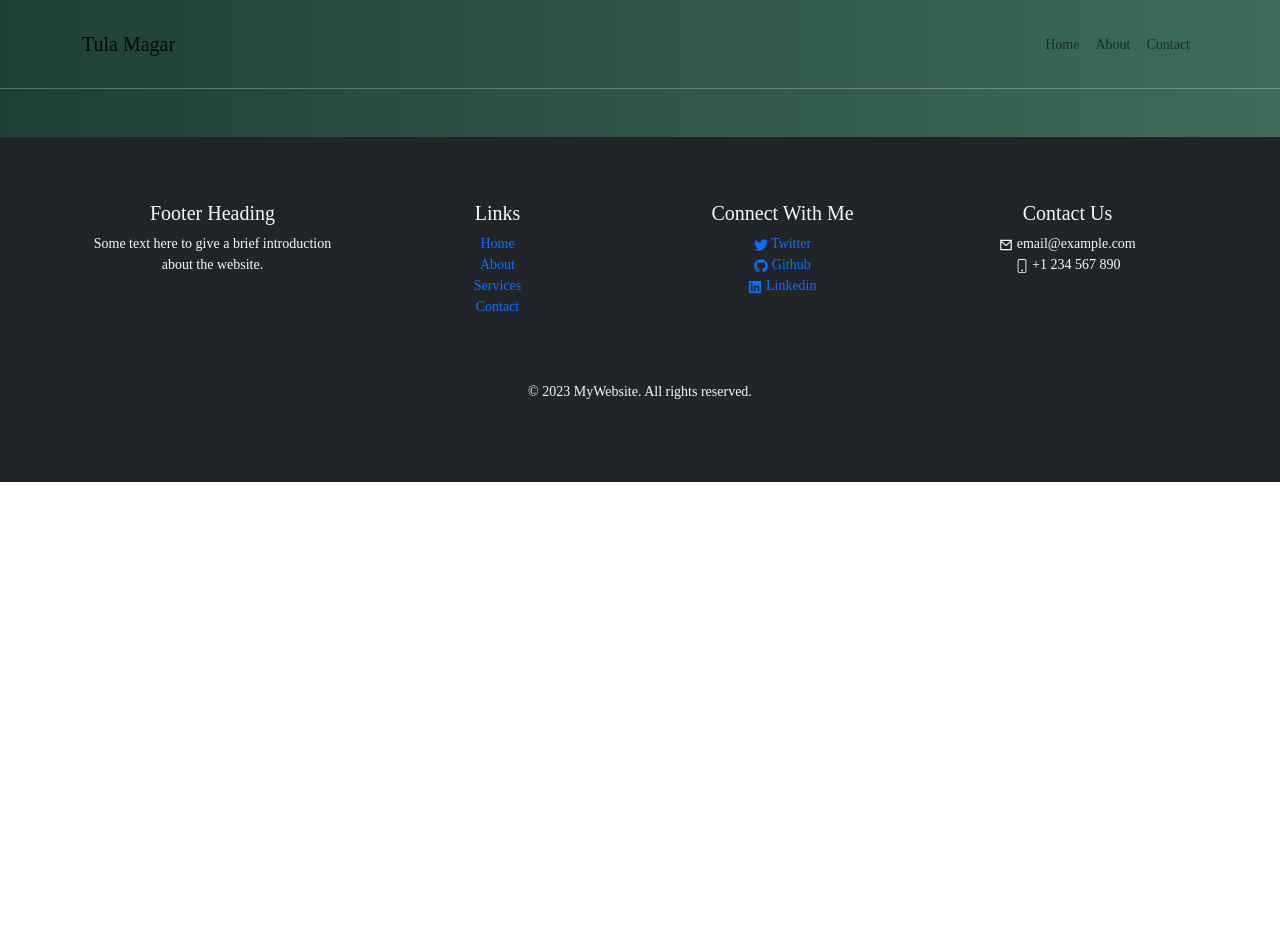
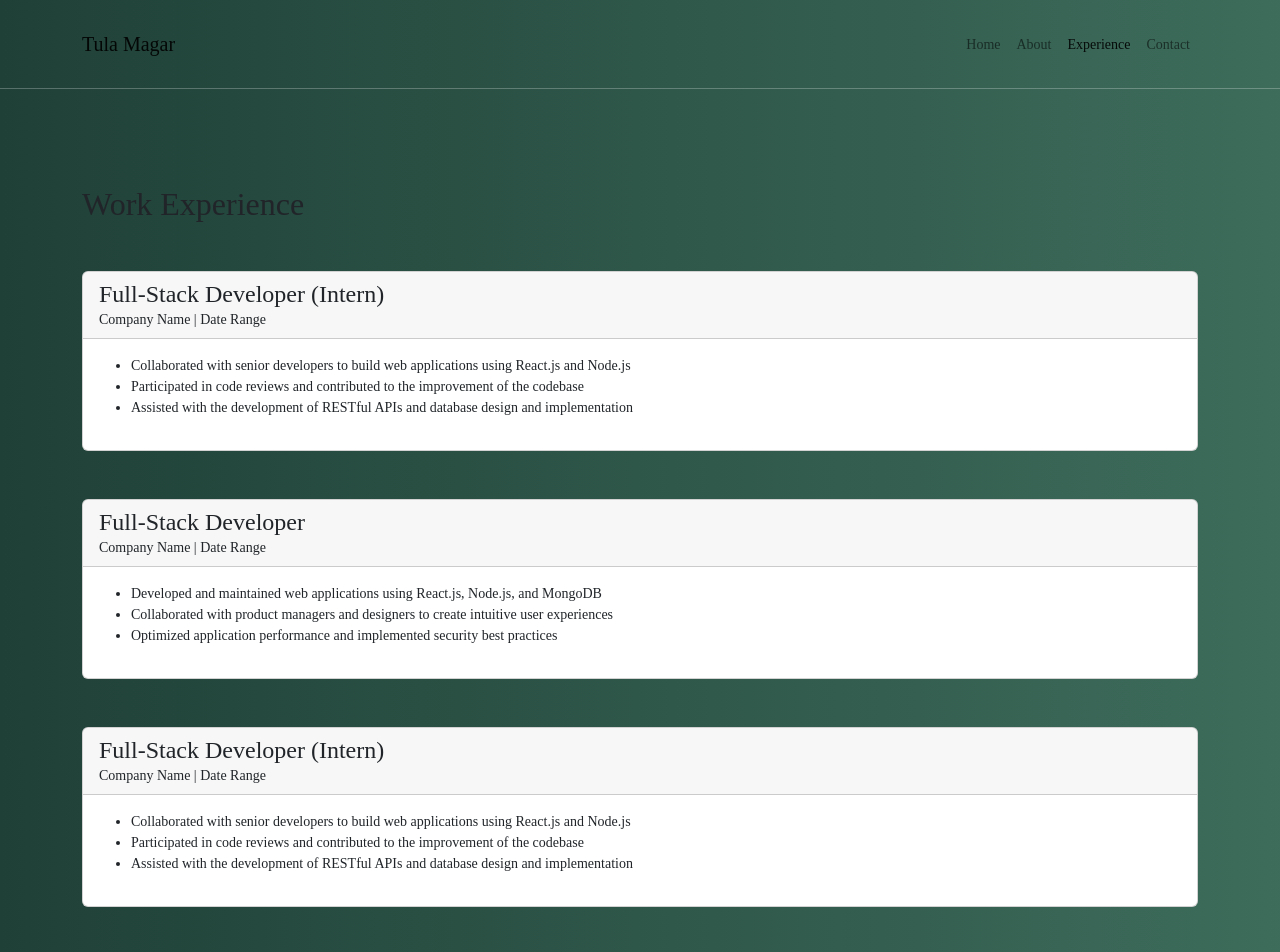
Before and after one commit to Tula-Magar/portfolio, a React (Create React App) app: page /experience in a window 1280 px wide. Shown: the top 952 px of the page. Before the commit the page ends 800 px from the top, so only its background shows below. Built offline with nearby package versions, Linux system fonts and the light colour scheme.

Commit message:
only completed work experience layout and design

```diff
--- a/src/App.tsx
+++ b/src/App.tsx
@@ -11,6 +11,7 @@ import Home from "./General/Home";
 import About from "./General/AboutMe";
 import Contact from "./General/Contact";
 import Footer from "./General/Footer";
+import Experience from "./Work/Experience";
 
 const App = () => {
   return (
@@ -21,6 +22,7 @@ const App = () => {
         <Routes>
           <Route path="/" element={<Home />} />
           <Route path="/about" element={<About />} />
+          <Route path="/experience" element={<Experience />} />
           <Route path="/contact" element={<Contact />} />
         </Routes>
         <Footer />
--- a/src/General/AboutMe.tsx
+++ b/src/General/AboutMe.tsx
@@ -1,5 +1,69 @@
 import React from "react";
+import { Container, Row, Col, Card, Image, Button } from "react-bootstrap";
+import Skills from "./Skills";
+import skills from "./Skills";
 
-export default function AboutMe() {
-  return <div>AboutMe</div>;
+function AboutMe() {
+  return (
+    <>
+      <Container className="my-5">
+        <Row>
+          <Col md={4} className="text-center">
+            <Image
+              src="https://via.placeholder.com/150"
+              alt="Profile Picture"
+              className="rounded-circle mb-3"
+              fluid
+            />
+            <h2>John Doe</h2>
+            <p>Web Developer</p>
+            <Button variant="primary" className="mb-3">
+              Download Resume
+            </Button>
+          </Col>
+          <Col md={8}>
+            <h2>About Me</h2>
+            <p>
+              As a Full Stack developer, I have experience and knowledge in the
+              front-end, back-end and database aspects of web development. I am
+              proficient in a wide range of programming languages, frameworks,
+              and technologies, including but not limited to:
+            </p>
+          </Col>
+        </Row>
+      </Container>
+      <Skills />
+      <Container className="pb-5">
+        <Row className="mb-5 pb-5 text-dark">
+          <Col md={6} className="text-center">
+            <Card className="mb-3  h-100">
+              <Card.Body>
+                <Card.Text>
+                  I have experience building dynamic and responsive web
+                  applications using both monolithic and microservice
+                  architectures, as well as deploying and maintaining web
+                  applications on cloud-based services.
+                </Card.Text>
+              </Card.Body>
+            </Card>
+          </Col>
+          <Col md={6} className="text-center">
+            <Card className="mb-3 h-100">
+              <Card.Body>
+                <Card.Text>
+                  In addition, I possess strong problem-solving skills,
+                  communication skills, and an ability to learn and adapt
+                  quickly to new technologies and tools. I am passionate about
+                  developing robust, scalable, and secure web applications that
+                  provide a seamless user experience.
+                </Card.Text>
+              </Card.Body>
+            </Card>
+          </Col>
+        </Row>
+      </Container>
+    </>
+  );
 }
+
+export default AboutMe;
--- a/src/General/Skills.tsx
+++ b/src/General/Skills.tsx
@@ -8,8 +8,8 @@ export default function Skills() {
         <h2 className="mb-4">Skills</h2>
         <hr />
         <Row className="mb-5 pb-5">
-          <Col md={4}>
-            <h4>Programming Languages</h4>
+          <Col md={6} className="mb-4 py-5">
+            <h4 className="mb-4">Programming Languages</h4>
             <ul className="list-group ">
               <li className="list-group-item list-group-item-primary">C#</li>
               <li className="list-group-item list-group-item-secondary">
@@ -21,8 +21,8 @@ export default function Skills() {
               <li className="list-group-item list-group-item-danger">Python</li>
             </ul>
           </Col>
-          <Col md={4}>
-            <h4>Frameworks/Libraries</h4>
+          <Col md={6} className="mb-4 py-5">
+            <h4 className="mb-4">Frameworks/Libraries</h4>
             <ul className="list-group">
               <li className="list-group-item list-group-item-primary">React</li>
               <li className="list-group-item list-group-item-secondary">
@@ -36,8 +36,20 @@ export default function Skills() {
               </li>
             </ul>
           </Col>
-          <Col md={4}>
-            <h4>Tools</h4>
+          <Col md={6} className="mb-4 py-5">
+            <h4 className="mb-4">Database</h4>
+            <ul className="list-group">
+              <li className="list-group-item list-group-item-primary">
+                SQL Server
+              </li>
+              <li className="list-group-item list-group-item-secondary">
+                MongoDB
+              </li>
+              <li className="list-group-item list-group-item-success">MySQL</li>
+            </ul>
+          </Col>
+          <Col md={6} className="mb-4 py-5">
+            <h4 className="mb-4">Tools</h4>
             <ul className="list-group">
               <li className="list-group-item list-group-item-primary">
                 Visual Studio
--- a/src/Navigation/Navigation.tsx
+++ b/src/Navigation/Navigation.tsx
@@ -27,6 +27,13 @@ export default function Navigation() {
               </Nav.Link>
               <Nav.Link
                 as={NavLink}
+                to="/experience"
+                onClick={() => setExpanded(false)}
+              >
+                Experience
+              </Nav.Link>
+              <Nav.Link
+                as={NavLink}
                 to="/contact"
                 onClick={() => setExpanded(false)}
               >
--- /dev/null
+++ b/src/Work/Experience.tsx
@@ -0,0 +1,96 @@
+import React from "react";
+import { Container, Row, Col, Card } from "react-bootstrap";
+
+function WorkExperience() {
+  return (
+    <Container className="my-5 py-5 text-dark">
+      <h2 className="mb-5">Work Experience</h2>
+      <Row className="mb-5">
+        <Col>
+          <Card>
+            <Card.Header>
+              <h4 className="mb-0">Full-Stack Developer (Intern)</h4>
+              <p className="mb-0">Company Name | Date Range</p>
+            </Card.Header>
+            <Card.Body>
+              <Card.Text>
+                <ul>
+                  <li>
+                    Collaborated with senior developers to build web
+                    applications using React.js and Node.js
+                  </li>
+                  <li>
+                    Participated in code reviews and contributed to the
+                    improvement of the codebase
+                  </li>
+                  <li>
+                    Assisted with the development of RESTful APIs and database
+                    design and implementation
+                  </li>
+                </ul>
+              </Card.Text>
+            </Card.Body>
+          </Card>
+        </Col>
+      </Row>
+      <Row className="mb-5">
+        <Col>
+          <Card>
+            <Card.Header>
+              <h4 className="mb-0">Full-Stack Developer</h4>
+              <p className="mb-0">Company Name | Date Range</p>
+            </Card.Header>
+            <Card.Body>
+              <Card.Text>
+                <ul>
+                  <li>
+                    Developed and maintained web applications using React.js,
+                    Node.js, and MongoDB
+                  </li>
+                  <li>
+                    Collaborated with product managers and designers to create
+                    intuitive user experiences
+                  </li>
+                  <li>
+                    Optimized application performance and implemented security
+                    best practices
+                  </li>
+                </ul>
+              </Card.Text>
+            </Card.Body>
+          </Card>
+        </Col>
+      </Row>
+      <Row className="mb-5">
+        <Col>
+          <Card>
+            <Card.Header>
+              <h4 className="mb-0">Full-Stack Developer (Intern)</h4>
+              <p className="mb-0">Company Name | Date Range</p>
+            </Card.Header>
+            <Card.Body>
+              <Card.Text>
+                <ul>
+                  <li>
+                    Collaborated with senior developers to build web
+                    applications using React.js and Node.js
+                  </li>
+                  <li>
+                    Participated in code reviews and contributed to the
+                    improvement of the codebase
+                  </li>
+                  <li>
+                    Assisted with the development of RESTful APIs and database
+                    design and implementation
+                  </li>
+                </ul>
+              </Card.Text>
+            </Card.Body>
+          </Card>
+        </Col>
+      </Row>
+    </Container>
+  );
+}
+
+export default WorkExperience;
```
